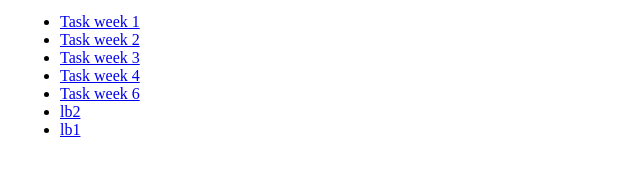
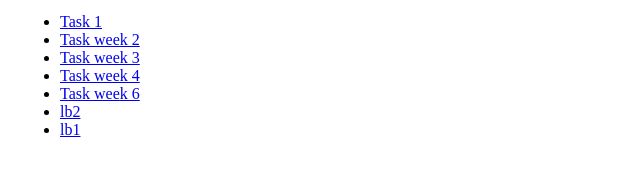
Before and after one commit to IderkachI/POCT23, a plain HTML site: page menupage.html in a window 1280 px wide. Shown: the part 356-532 px from the top of the page, 0-640 px from the left. Drawn offline with Linux system fonts and the light colour scheme.

Commit message:
Update menupage.html

```diff
--- a/menupage.html
+++ b/menupage.html
@@ -8,7 +8,7 @@
 
         <img src="./saturn.jpg" width="355" height="250">
         <ul>
-            <li><a href="https://max7on.github.io/POCT-23m-O.M.V./week1/task1/week1.html">Task week 1</a></li>
+            <li><a href="https://iderkachi.github.io/POCT23/task1/week1.html">Task 1</a></li>
             <li><a href="https://max7on.github.io/POCT-23m-O.M.V./week2/week2.html">Task week 2</a></li>
             <li><a href="https://max7on.github.io/POCT-23m-O.M.V./week3/week3.html">Task week 3</a></li>
             <li><a href="https://max7on.github.io/POCT-23m-O.M.V./week4/week4.html">Task week 4</a></li>
```
